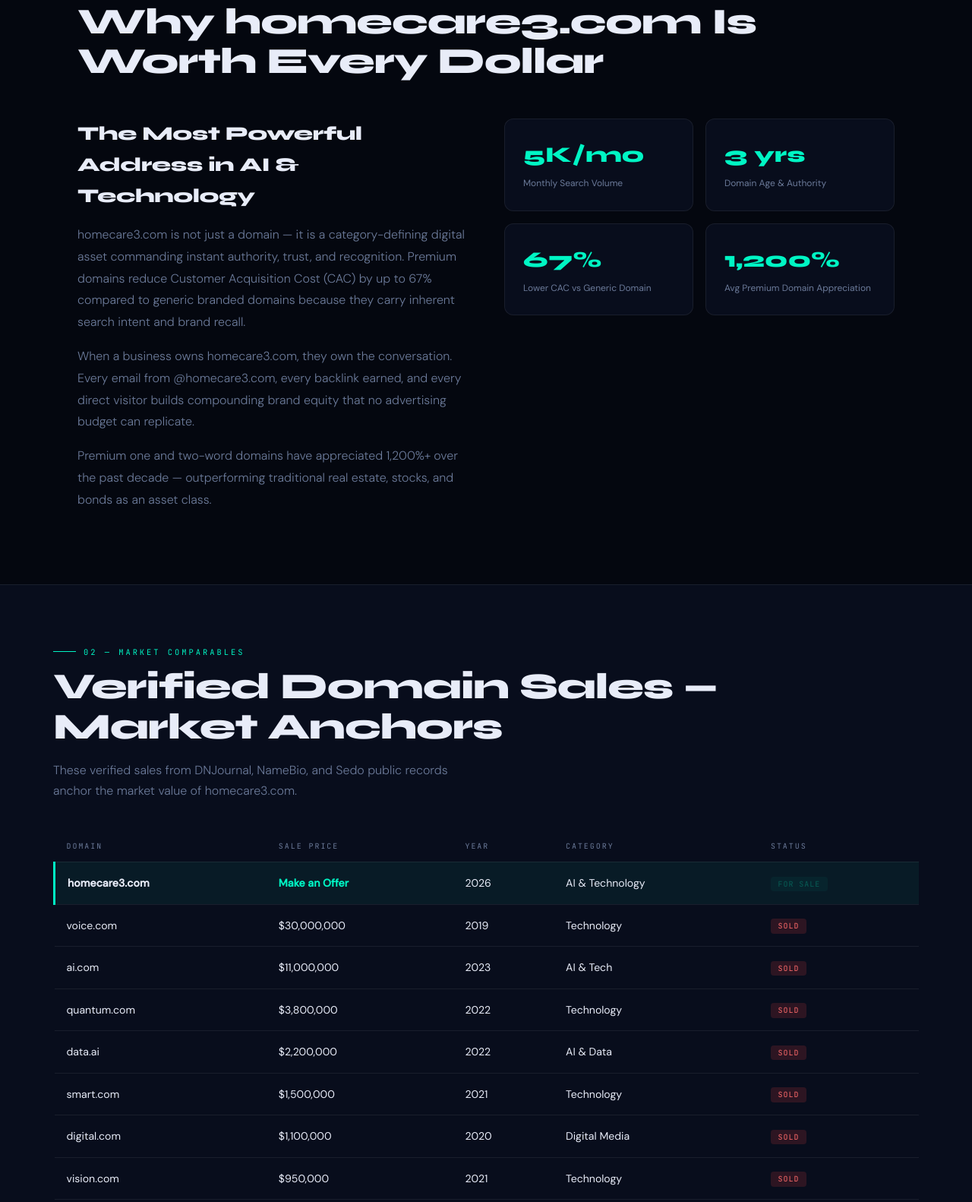
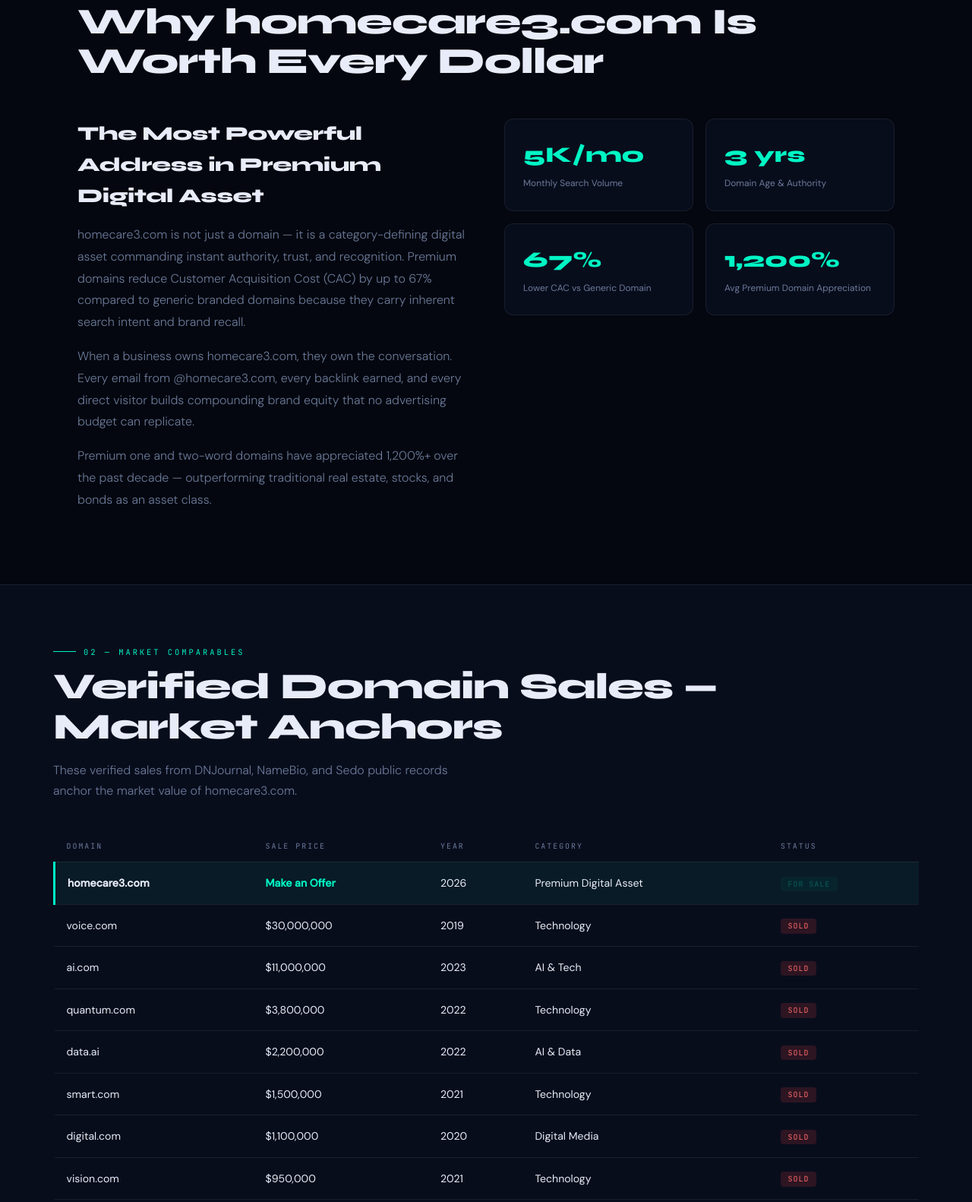
Before and after one commit to WEBWORKSA1/homecare3-com, a plain HTML site: page acquisition.html in a window 1280 px wide. Shown: the part 1080-2662 px from the top of the page at 76% size. Drawn offline with Linux system fonts and the light colour scheme.

Commit message:
Fix niche label: Premium Digital Asset (domain-based detection)

```diff
--- a/acquisition.html
+++ b/acquisition.html
@@ -412,7 +412,7 @@
     Own The Future.
     <span class="line2">homecare3.com</span>
   </h1>
-  <p class="hero-sub">A category-defining digital asset available for acquisition, strategic partnership, or sponsorship. The most powerful address in AI & Technology — yours to own.</p>
+  <p class="hero-sub">A category-defining digital asset available for acquisition, strategic partnership, or sponsorship. The most powerful address in Premium Digital Asset — yours to own.</p>
   <div class="hero-btns">
     <a href="#contact" class="btn-glow">🔥 Make an Offer</a>
     <a href="#sponsor" class="btn-glow btn-glow-gold">⚡ Become a Sponsor</a>
@@ -444,7 +444,7 @@
   <h2 class="section-title">Why homecare3.com Is Worth Every Dollar</h2>
   <div class="value-grid">
     <div class="value-copy">
-      <h3>The Most Powerful Address in AI & Technology</h3>
+      <h3>The Most Powerful Address in Premium Digital Asset</h3>
       <p>homecare3.com is not just a domain — it is a category-defining digital asset commanding instant authority, trust, and recognition. Premium domains reduce Customer Acquisition Cost (CAC) by up to 67% compared to generic branded domains because they carry inherent search intent and brand recall.</p>
       <p>When a business owns homecare3.com, they own the conversation. Every email from @homecare3.com, every backlink earned, and every direct visitor builds compounding brand equity that no advertising budget can replicate.</p>
       <p>Premium one and two-word domains have appreciated 1,200%+ over the past decade — outperforming traditional real estate, stocks, and bonds as an asset class.</p>
@@ -479,7 +479,7 @@
           <td><strong>homecare3.com</strong></td>
           <td><strong style="color:var(--accent)">Make an Offer</strong></td>
           <td>2026</td>
-          <td>AI & Technology</td>
+          <td>Premium Digital Asset</td>
           <td><span class="badge-sale">FOR SALE</span></td>
         </tr>
         <tr><td>voice.com</td><td>$30,000,000</td><td>2019</td><td>Technology</td><td><span class="badge-sold">SOLD</span></td></tr>
@@ -503,7 +503,7 @@
     <div class="why-card">
       <div class="why-num">01</div>
       <h4>100% Targeted — Zero Waste</h4>
-      <p>Every visitor is actively interested in AI & Technology. Traditional TV reaches 95% irrelevant audiences. Here, every impression is an in-market buyer.</p>
+      <p>Every visitor is actively interested in Premium Digital Asset. Traditional TV reaches 95% irrelevant audiences. Here, every impression is an in-market buyer.</p>
       <span class="why-stat">94% Audience Relevance</span>
     </div>
     <div class="why-card">
@@ -527,7 +527,7 @@
     <div class="why-card">
       <div class="why-num">05</div>
       <h4>Permanent Brand Authority</h4>
-      <p>Association with homecare3.com permanently elevates brand perception in AI & Technology. Category authority transfers to your brand the moment you sponsor.</p>
+      <p>Association with homecare3.com permanently elevates brand perception in Premium Digital Asset. Category authority transfers to your brand the moment you sponsor.</p>
       <span class="why-stat">Category Authority Transfer</span>
     </div>
     <div class="why-card">
@@ -568,7 +568,7 @@
         <ul class="vs-list">
           <li>From $299/month — 99% less than TV</li>
           <li>Global reach across 180+ countries instantly</li>
-          <li>100% AI & Technology professionals — zero waste</li>
+          <li>100% Premium Digital Asset professionals — zero waste</li>
           <li>Real-time analytics, clicks, conversions tracked</li>
           <li>Newsletter + content + social — multi-channel</li>
           <li>Permanent SEO backlink value included</li>
```
